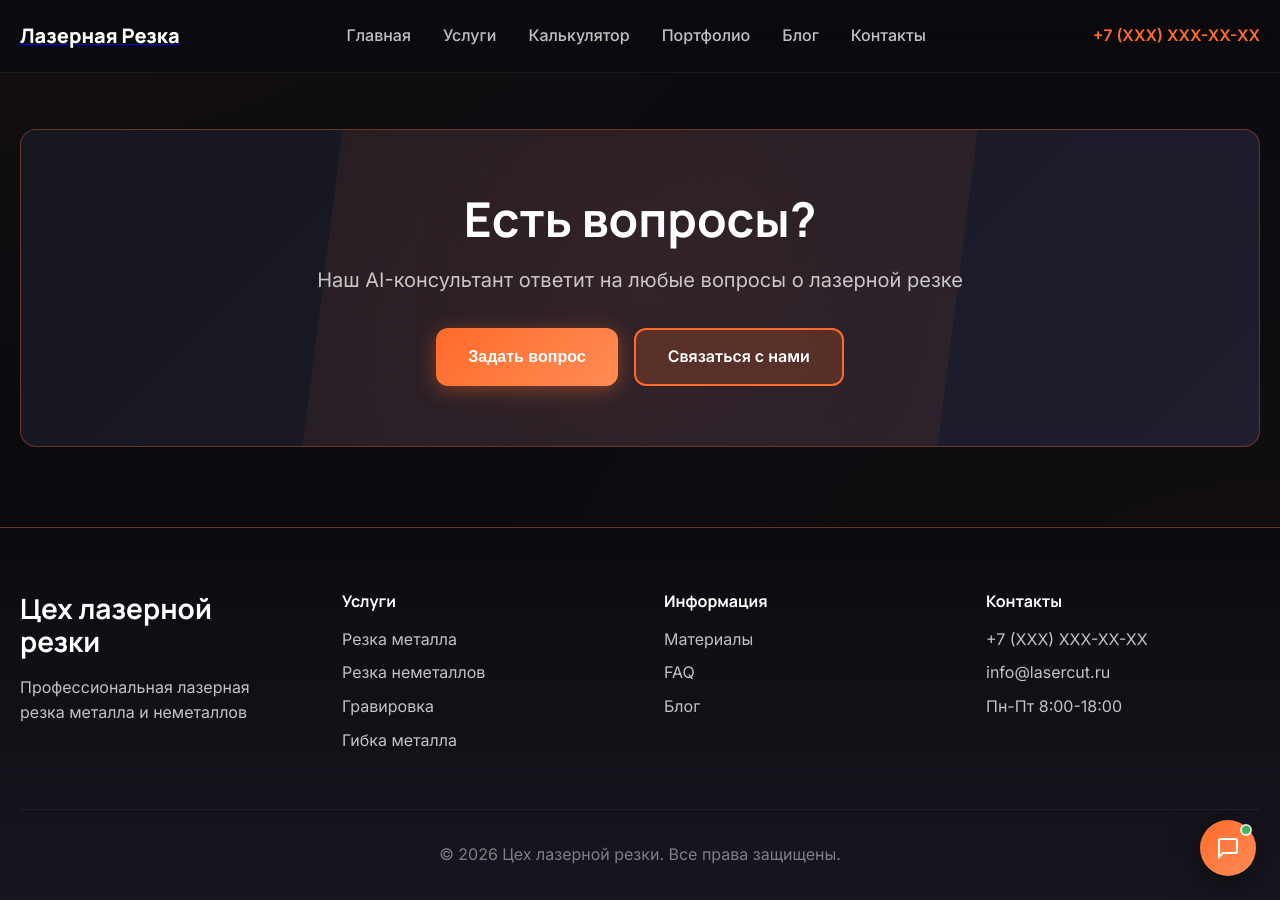
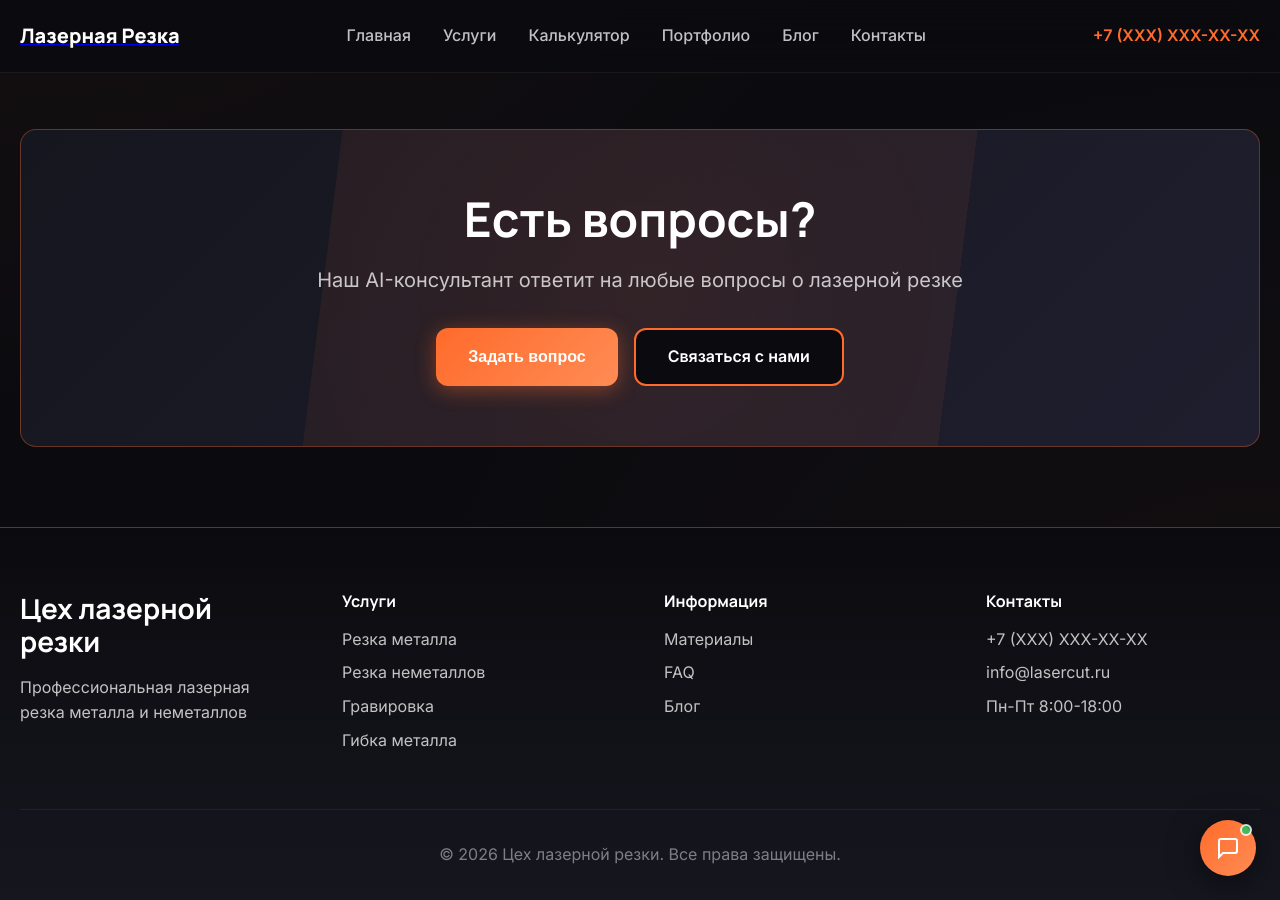
Before and after one commit to kaylas000/lazer-rezka, a Jekyll site: the page built from pages/blog.html, in a window 1280 px wide and 900 px high, scrolled down 1121 px. Built offline with Jekyll 4.4.1, drawn with Linux system fonts in a browser that asks for light colours.

Commit message:
Change secondary button background to dark like site

```diff
--- a/assets/css/main.css
+++ b/assets/css/main.css
@@ -206,13 +206,13 @@ section {
 }
 
 .btn-secondary {
-  background: rgba(255, 107, 43, 0.2);
+  background: var(--bg-primary);
   color: var(--text-primary);
   border: 2px solid var(--accent-orange);
 }
 
 .btn-secondary:hover {
-  background: rgba(255, 107, 43, 0.3);
+  background: var(--bg-surface);
   border-color: var(--accent-light);
   transform: translateY(-3px);
   box-shadow: 0 4px 20px rgba(255, 107, 43, 0.3);
```
